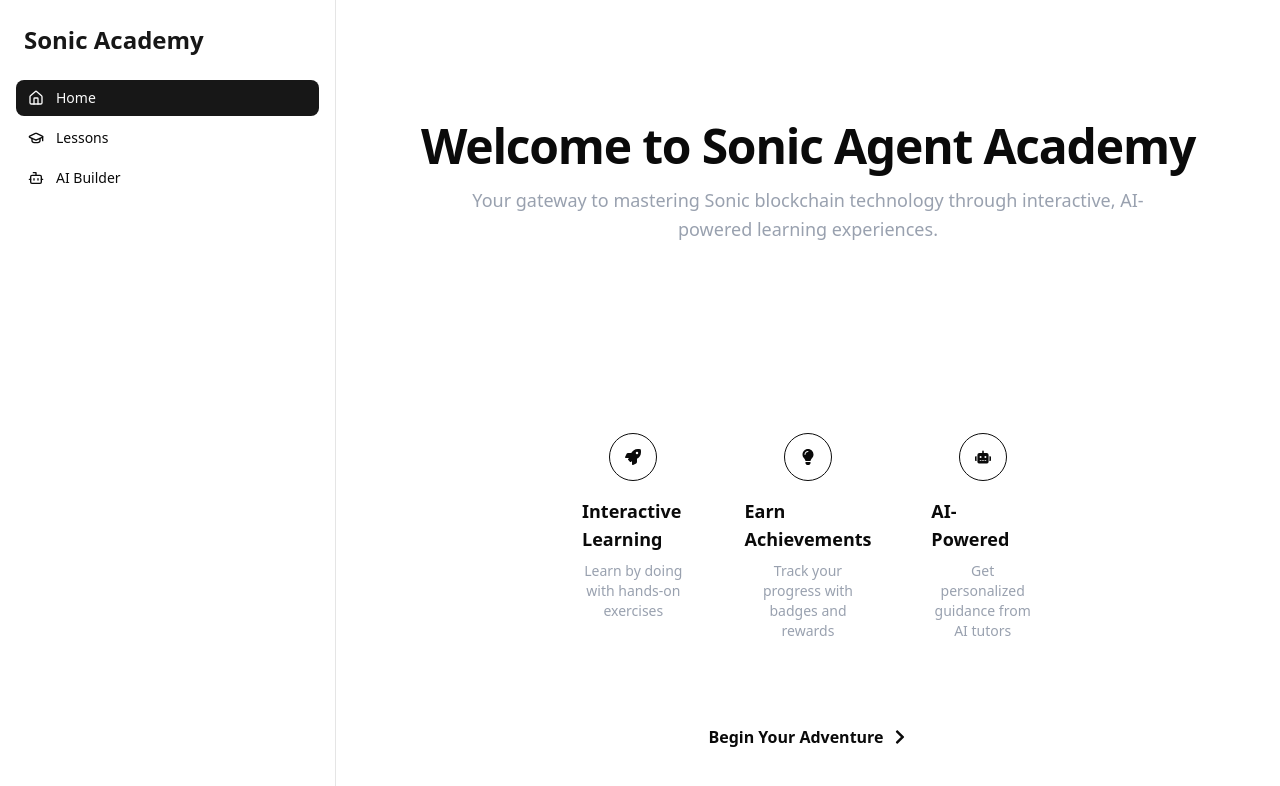
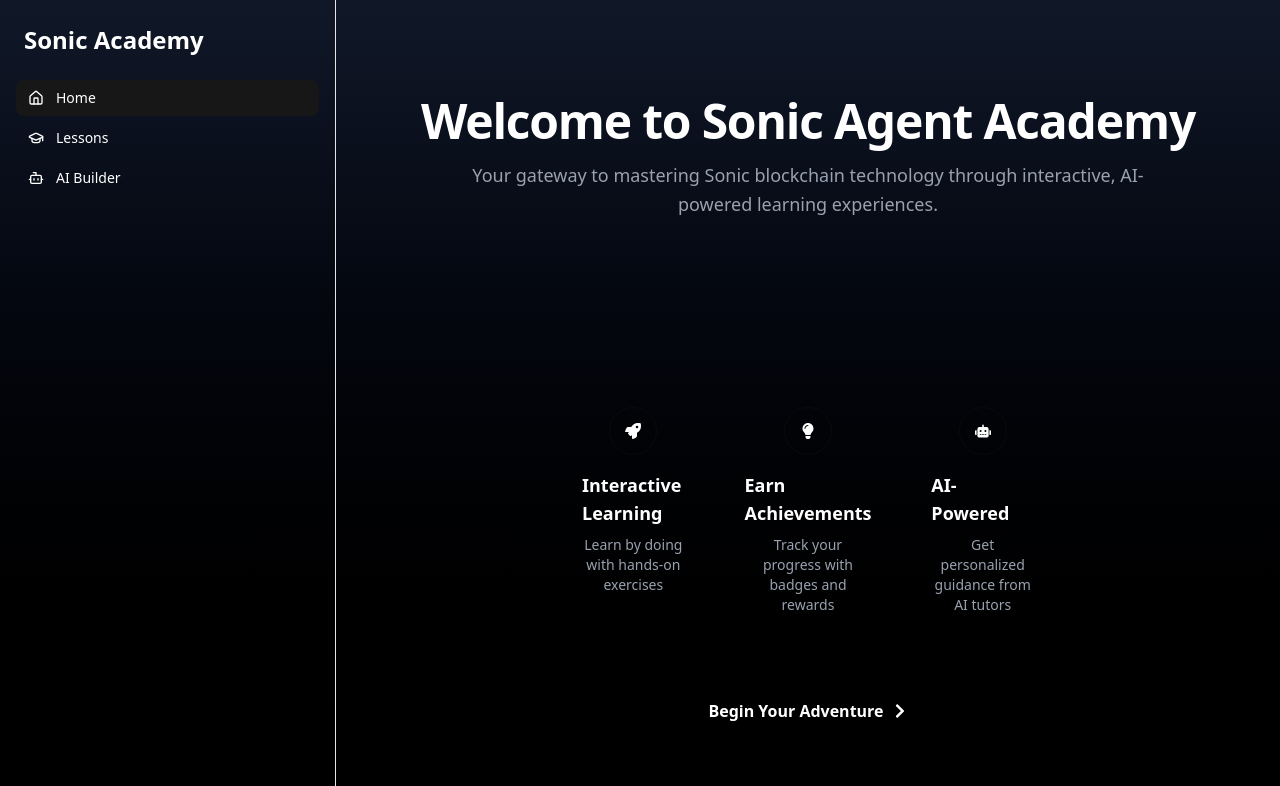
Before and after one commit to thopatevijay/SonicAcademy, a Next.js app in the folder client/: page / in a window 1280 px wide. Shown: the top 786 px of the page. Built offline with nearby package versions, Linux system fonts and the light colour scheme.

Commit message:
refactor pages bg color and heights

```diff
--- a/client/src/app/components/Sidebar.tsx
+++ b/client/src/app/components/Sidebar.tsx
@@ -15,9 +15,9 @@ export default function Sidebar() {
   const pathname = usePathname();
 
   return (
-    <aside className="group w-84 border-r bg-background px-4 py-6">
+    <aside className="group w-84 border-r bg-background px-4 py-6 bg-gradient-to-b from-gray-900 to-black p-8">
       <div className="mb-6 px-2">
-        <h1 className="text-2xl font-bold text-primary">Sonic Academy</h1>
+        <h1 className="text-2xl font-bold text-white">Sonic Academy</h1>
       </div>
 
       {/* User Progress Section */}
@@ -48,8 +48,8 @@ export default function Sidebar() {
                 "transparent"
             )}
           >
-            <item.icon className="h-4 w-4 shrink-0" />
-            <span className="truncate">{item.name}</span>
+            <item.icon className="h-4 w-4 shrink-0 text-white" />
+            <span className="truncate text-white">{item.name}</span>
           </Link>
         ))}
       </nav>
--- a/client/src/app/lessons/page.tsx
+++ b/client/src/app/lessons/page.tsx
@@ -88,7 +88,7 @@ export default function Lessons() {
     };
 
     return (
-        <div className="flex flex-col items-center justify-center min-h-screen w-full p-8">
+        <div className="flex flex-col items-center justify-center min-h-screen w-full p-8 bg-gradient-to-b from-gray-900 to-black">
             {/* Progress Bar */}
             <div className="w-full max-w-5xl mb-8">
                 <div className="flex justify-between items-center mb-2">
@@ -109,14 +109,14 @@ export default function Lessons() {
             <div className="cyber-box w-full max-w-5xl min-h-[60vh] p-16 mb-8">
                 {loading ? (
                     <div className="flex items-center justify-center h-[40vh]">
-                        <div className="text-xl text-gray-400">Crafting your mission… Get ready to explore!</div>
+                        <div className="text-xl text-white">Crafting your mission… Get ready to explore!</div>
                     </div>
                 ) : (
                     <>
-                        <h1 className="text-3xl font-bold mb-8 neon-text">
+                        <h1 className="text-3xl font-bold mb-8 neon-text text-white">
                             {lessonData.title}
                         </h1>
-                        <div className="prose prose-invert whitespace-pre-line">
+                        <div className="prose prose-invert whitespace-pre-line text-white">
                             {lessonData.content}
                         </div>
                     </>
@@ -127,7 +127,7 @@ export default function Lessons() {
             <div className="flex justify-between w-full max-w-5xl">
                 <button
                     onClick={() => handleLessonNavigation('previous')}
-                    className={`neon-button px-8 py-3 rounded-lg font-semibold text-base inline-flex items-center gap-2
+                    className={`neon-button px-8 py-3 rounded-lg font-semibold text-base inline-flex items-center gap-2 text-white
             ${(currentLesson <= 1 || loading) ? 'opacity-50' : 'hover:opacity-90'}`}
                     disabled={currentLesson <= 1 || loading}
                 >
@@ -136,7 +136,7 @@ export default function Lessons() {
 
                 <button
                     onClick={() => handleLessonNavigation('next')}
-                    className={`neon-button px-8 py-3 rounded-lg font-semibold text-base inline-flex items-center gap-2
+                    className={`neon-button px-8 py-3 rounded-lg font-semibold text-base inline-flex items-center gap-2 text-white
             ${(loading) ? 'opacity-50' : 'hover:opacity-90'}`}
                     disabled={loading}
                 >
--- a/client/src/app/page.tsx
+++ b/client/src/app/page.tsx
@@ -59,10 +59,11 @@ export default function Home() {
   };
 
   return (
-    <div className="flex flex-col items-center justify-start min-h-[calc(100vh-2rem)] py-10 px-4 mt-[50px]">
+    <div className="flex flex-col items-center justify-center min-h-screen w-full p-8 bg-gradient-to-b from-gray-900 to-black">
+
       {/* Hero Section */}
       <div className="max-w-4xl w-full mx-auto text-center mb-16 mt-8">
-        <h1 className="text-5xl font-bold mb-4 neon-text tracking-tight">
+        <h1 className="text-5xl font-bold mb-4 neon-text tracking-tight text-white">
           Welcome to Sonic Agent Academy
         </h1>
         <p className="text-lg mb-0 max-w-2xl mx-auto text-gray-400 leading-relaxed">
@@ -80,9 +81,9 @@ export default function Home() {
               className="cyber-box p-6 flex flex-col items-center h-full max-w-sm w-full"
             >
               <div className="w-12 h-12 rounded-full flex items-center justify-center bg-[rgba(var(--neon-primary),0.1)] border border-[rgba(var(--neon-primary),0.3)] mb-4">
-                <feature.icon />
+                <feature.icon className="text-white" />
               </div>
-              <h3 className="text-lg font-semibold mb-2">{feature.title}</h3>
+              <h3 className="text-lg font-semibold mb-2 text-white">{feature.title}</h3>
               <p className="text-gray-400 text-sm text-center">
                 {feature.description}
               </p>
@@ -95,7 +96,7 @@ export default function Home() {
       <div className="text-center">
         <a
           onClick={() => setIsOnBoardingModalOpen(true)}
-          className="neon-button px-8 py-3 rounded-lg font-semibold text-base inline-flex items-center gap-2"
+          className="neon-button px-8 py-3 rounded-lg font-semibold text-base inline-flex items-center gap-2 text-white"
         >
           Begin Your Adventure
           <FaChevronRight />
```
